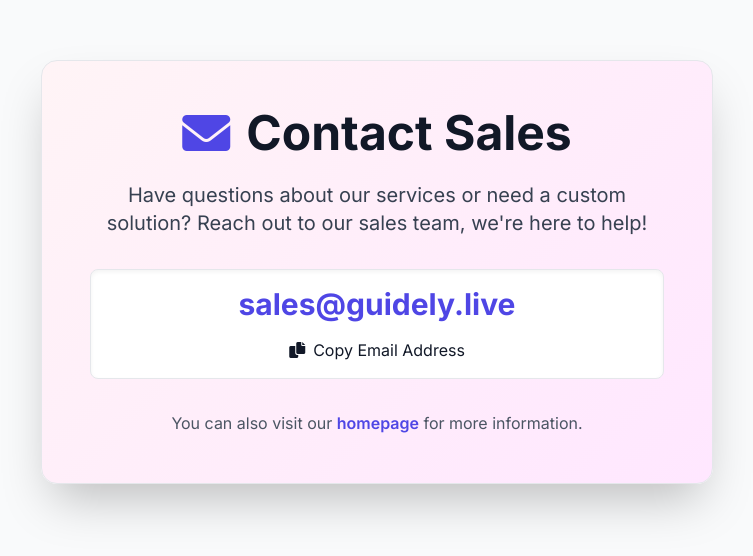
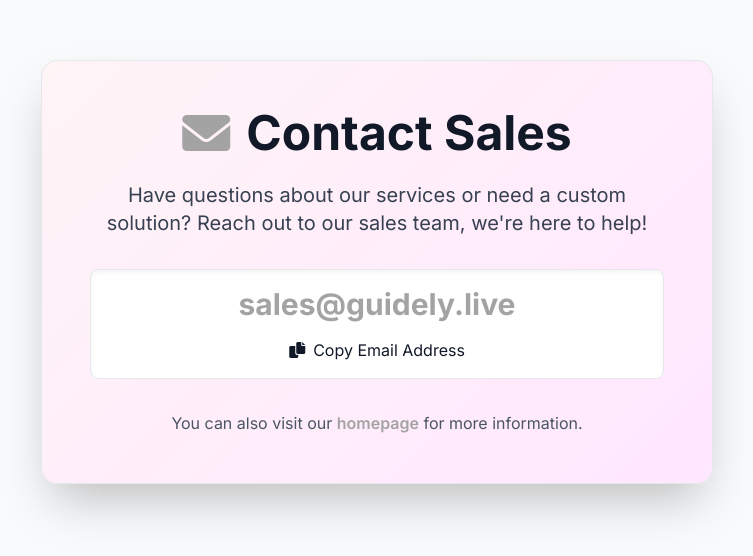
Before and after one commit to abubakartootla/abubakartootla.github.io, a plain HTML site: page sales.html in a window 1280 px wide. Shown: the part 128-684 px from the top of the page, without its empty margins (263-1016 px from the left). Drawn offline with nearby package versions, Linux system fonts and the light colour scheme.

Commit message:
Update sales.html

```diff
--- a/sales.html
+++ b/sales.html
@@ -53,7 +53,7 @@
 
         /* Button styles */
         .btn-primary {
-            @apply bg-indigo-600 hover:bg-indigo-700 text-white font-bold py-3 px-6 rounded-xl shadow-lg transition duration-300 ease-in-out transform hover:-translate-y-1;
+            @apply bg-neutral-400 hover:bg-green-400 text-white font-bold py-3 px-6 rounded-xl shadow-lg transition duration-300 ease-in-out transform hover:-translate-y-1;
         }
         .btn-secondary {
             @apply bg-gray-200 hover:bg-gray-300 text-gray-800 font-bold py-3 px-6 rounded-xl shadow-lg transition duration-300 ease-in-out transform hover:-translate-y-1;
@@ -64,14 +64,14 @@
 
     <div class="gradient-bg rounded-2xl shadow-2xl p-8 md:p-12 max-w-2xl w-full text-center border border-gray-200">
         <h1 class="text-4xl md:text-5xl font-extrabold text-gray-900 mb-6 flex items-center justify-center">
-            <i class="fa-solid fa-envelope mr-4 text-indigo-600"></i> Contact Sales
+            <i class="fa-solid fa-envelope mr-4 text-neutral-400"></i> Contact Sales
         </h1>
         <p class="text-lg md:text-xl text-gray-700 mb-8 leading-relaxed">
             Have questions about our services or need a custom solution? Reach out to our sales team, we're here to help!
         </p>
 
         <div class="mb-8 p-4 bg-white rounded-lg shadow-inner border border-gray-200">
-            <p id="email-display" class="text-2xl md:text-3xl font-bold text-indigo-600 mb-4 select-all">
+            <p id="email-display" class="text-2xl md:text-3xl font-bold text-neutral-400 mb-4 select-all">
                 sales@guidely.live
             </p>
             <div class="flex flex-col sm:flex-row justify-center gap-4">
@@ -82,7 +82,7 @@
         </div>
 
         <p class="text-md text-gray-600">
-            You can also visit our <a href="https://guidely.live" class="text-indigo-600 hover:underline font-semibold">homepage</a> for more information.
+            You can also visit our <a href="https://guidely.live" class="text-neutral-400 hover:underline font-semibold">homepage</a> for more information.
         </p>
     </div>
 
```
